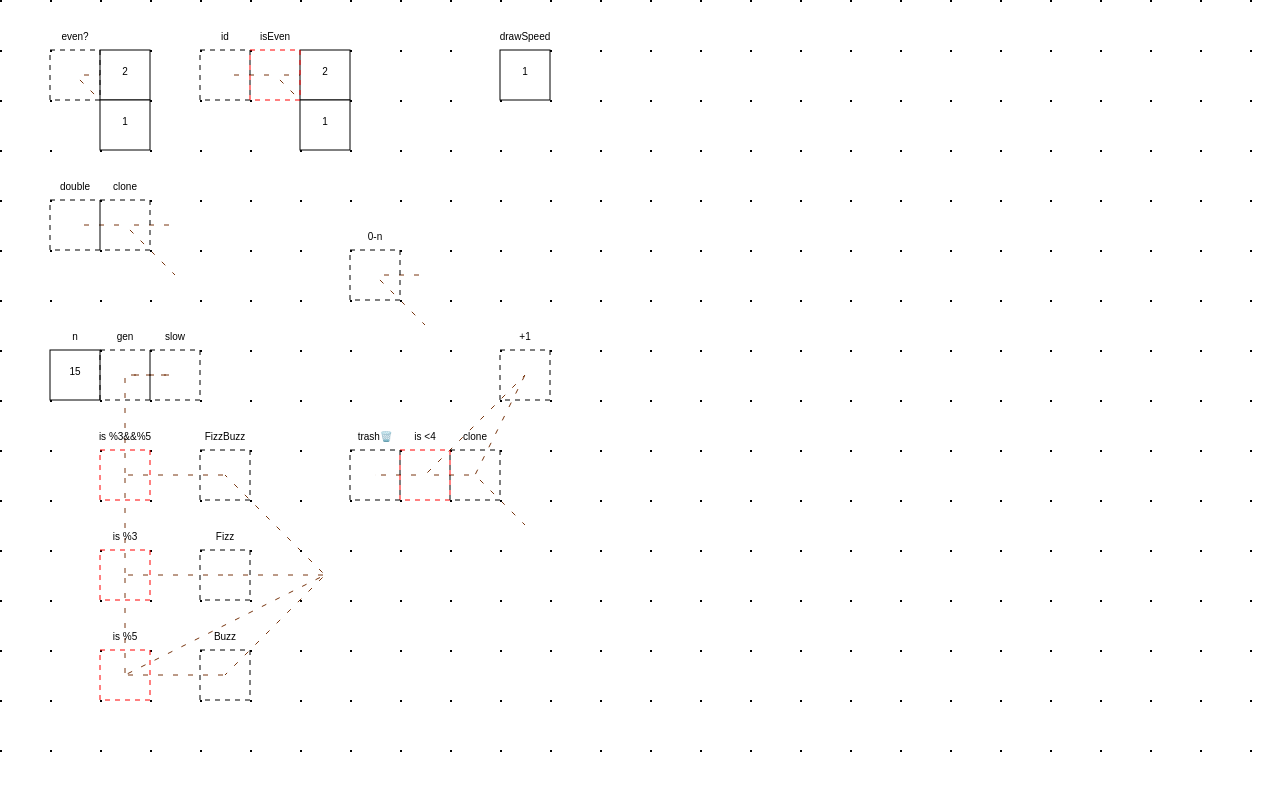
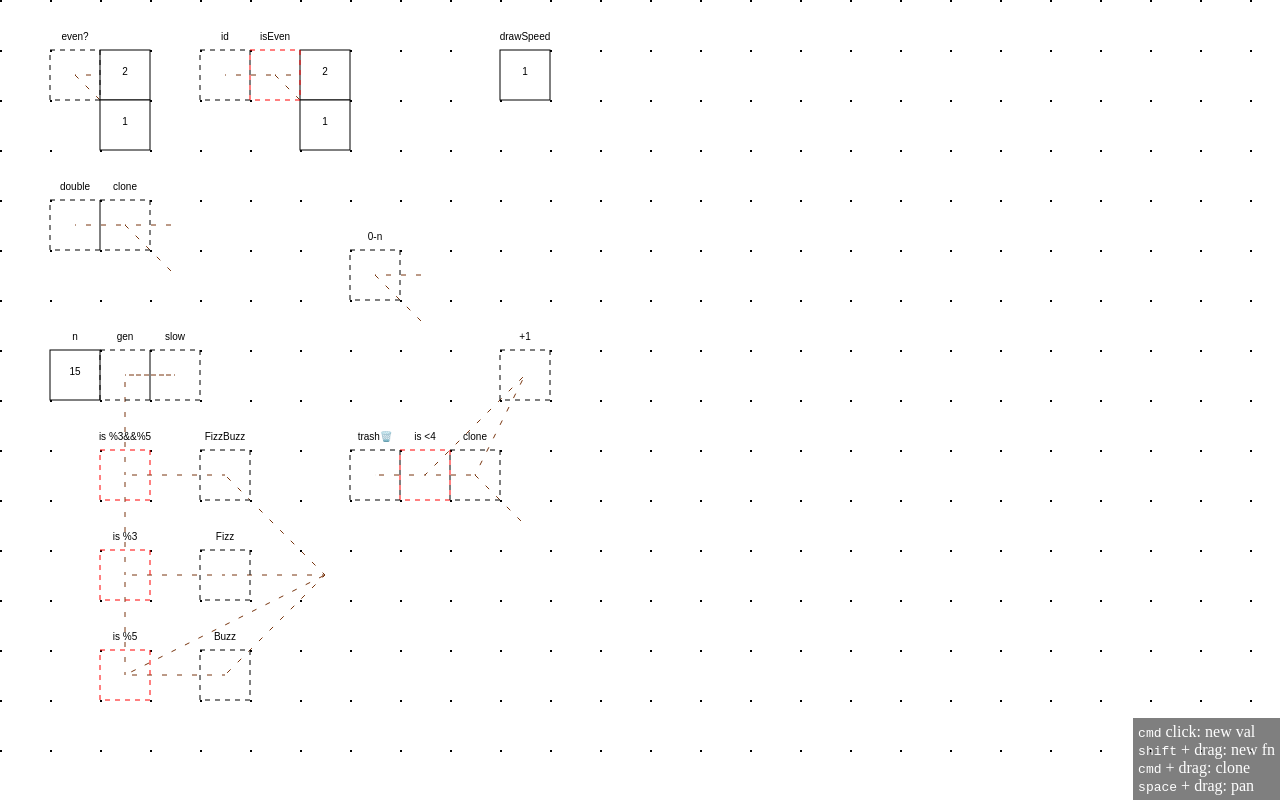
Before and after one commit to hzoo/box.henryzoo.com, a website built with Vite: page index.html in a window 1280 px wide. Built offline with nearby package versions, Linux system fonts and the light colour scheme.

Commit message:
add cmd + drag to clone

```diff
--- a/index.html
+++ b/index.html
@@ -24,9 +24,25 @@
       .context-menu-item:hover {
         background: #eee;
       }
+
+      .key-hints {
+        z-index: 2;
+        position: absolute;
+        bottom: 0;
+        right: 0;
+        background: rgba(0, 0, 0, 0.5);
+        color: white;
+        padding: 5px;
+      }
     </style>
   </head>
   <body>
     <script type="module" src="/src/main.ts"></script>
+    <div class="key-hints">
+      <div><kbd>cmd</kbd> click: new val</div>
+      <div><kbd>shift</kbd> + drag: new fn</div>
+      <div><kbd>cmd</kbd> + drag: clone</div>
+      <div><kbd>space</kbd> + drag: pan</div>
+    </div>
   </body>
 </html>
--- a/src/main.ts
+++ b/src/main.ts
@@ -296,10 +296,13 @@
       operatorAreas.push(area);
       continue;
     }
-    boxesOnlyAreas.push(area);
 
     for (let box of boxes) {
       drawBox(box);
+    }
+
+    if (boxes.length > 1) {
+      boxesOnlyAreas.push(area);
     }
   }
 
@@ -468,14 +471,15 @@
     }
   }
 
-  // draw length of box stacks
+  // draw length of box stacks on top
   for (let { boxes } of boxesOnlyAreas) {
     if (boxes.length > 1) {
       drawBoxStack(boxes[0].x, boxes[0].y, boxes.length);
     }
   }
 
-  if (selectedEntity) {
+  // draw selected box last
+  if (selectedEntity && !isOperator(selectedEntity)) {
     drawBox(selectedEntity);
   }
 
@@ -748,6 +752,15 @@
   }
 }
 
+function cloneEntity(entity: Selection): Selection {
+  let clone = JSON.parse(JSON.stringify(entity));
+  if (isOperator(entity)) {
+    // copy the function in entity.fn
+    clone.fn = entity.fn;
+  }
+  return clone;
+}
+
 // box selection or new box
 function handleMousedown(event: MouseEvent): void {
   // if right click or space pressed, return
@@ -774,12 +787,22 @@
       return;
     }
 
+    offset.x = mouse.x - selectedEntity.x - GRID_SIZE / 2;
+    offset.y = mouse.y - selectedEntity.y - GRID_SIZE / 2;
+
+    // clone selected entity
+    if (event.metaKey) {
+      selectedEntity = cloneEntity(selectedEntity);
+      selectedEntity.x *= 100; // TODO: hack to make sure it's not in the same area
+      selectedEntity.y *= 100;
+      addEntityToArea(
+        selectedEntity,
+        `${selectedEntity.x},${selectedEntity.y}`
+      );
+    }
+
     selectedEntity.startX = selectedEntity.x;
     selectedEntity.startY = selectedEntity.y;
-    if (selectedEntity) {
-      offset.x = mouse.x - selectedEntity.x - GRID_SIZE / 2;
-      offset.y = mouse.y - selectedEntity.y - GRID_SIZE / 2;
-    }
   } else {
     // new area
     let newEntity;
@@ -850,7 +873,7 @@
       (selectedEntity.new && isOperator(selectedEntity)) ||
       !selectedEntity.new
     ) {
-      console.log("preview");
+      console.log("hi");
       previewCoordinate = getClosestGrid(mouse.x, mouse.y);
     }
     // draw();
@@ -1124,7 +1147,10 @@
 }
 
 // add a box or operator to an area coordinate
-function addEntityToArea(entity: Box | Operator) {
+function addEntityToArea(
+  entity: Box | Operator,
+  keyCoordinates?: KeyCoordinates
+) {
   let area = getClosestArea(entity.x, entity.y);
   if (area) {
     if (isOperator(entity)) {
@@ -1133,13 +1159,17 @@
       area.boxes.push(entity);
     }
   } else {
+    let coord: KeyCoordinates = `${entity.x},${entity.y}`;
+    if (keyCoordinates) {
+      coord = keyCoordinates;
+    }
     if (isOperator(entity)) {
-      areas.set(`${entity.x},${entity.y}`, {
+      areas.set(coord, {
         boxes: [],
         operatorBox: entity,
       });
     } else {
-      areas.set(`${entity.x},${entity.y}`, {
+      areas.set(coord, {
         boxes: [entity],
       });
     }
```
